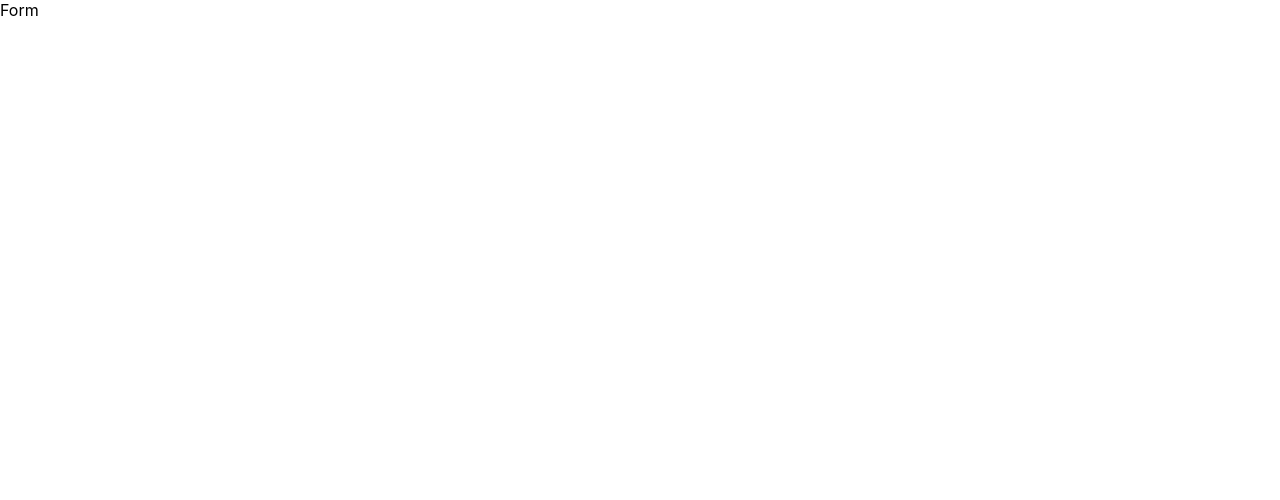
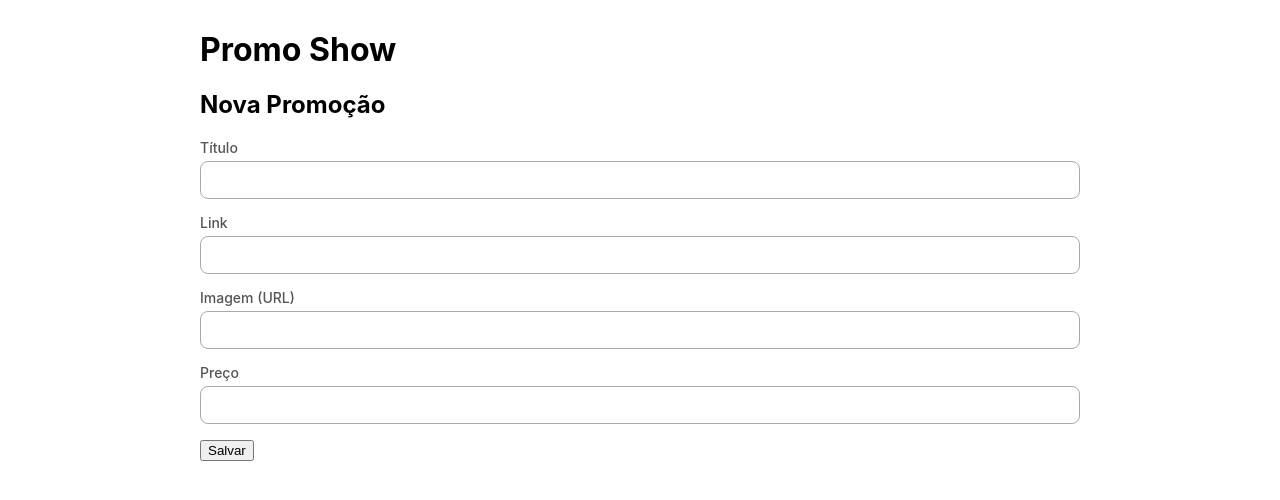
Before and after one commit to matheuspedrosoo/promo-show, a React (Create React App) app in the folder web/: page /create in a window 1280 px wide. Shown: the top 500 px of the page. Built offline with nearby package versions, Linux system fonts and the light colour scheme.

Commit message:
include Form register

```diff
--- /dev/null
+++ b/web/src/components/Promotion/Form/Form.css
@@ -0,0 +1,20 @@
+.promotion-form-group {
+  display: flex;
+  flex-direction: column;
+  margin-bottom: 15px;
+}
+
+.promotion-form-group label {
+  margin-bottom: 5px;
+  font-size: 14px;
+  font-weight: 500;
+  color: #555555;
+}
+
+.promotion-form-group input {
+  border: 1px solid #aaa;
+  border-radius: 8px;
+  background-color: #fff;
+  height: 36px;
+  padding: 0 10px;
+}
--- /dev/null
+++ b/web/src/components/Promotion/Form/Form.js
@@ -0,0 +1,67 @@
+import React, { useState } from 'react'
+import axios from 'axios'
+import { useHistory } from 'react-router-dom'
+import './Form.css'
+
+const initialValue = {
+  title: '',
+  url: '',
+  imageUrl: '',
+  price: 0,
+}
+
+const PromotionForm = () => {
+  const [values, setValues] = useState(initialValue)
+  const history = useHistory()
+
+  function onChange(ev) {
+    const { name, value } = ev.target
+    setValues({ ...values, [name]: value })
+  }
+
+  function onSubmit(ev) {
+    ev.preventDefault()
+
+    axios
+      .post('http://localhost:5000/promotions?_embed=comments', values)
+      .then(response => {
+        history.push('/')
+      })
+  }
+
+  return (
+    <div>
+      <h1>Promo Show</h1>
+      <h2>Nova Promoção</h2>
+
+      <form onSubmit={onSubmit}>
+        <div className="promotion-form-group">
+          <label htmlFor="title">Título</label>
+          <input id="title" name="title" type="text" onChange={onChange} />
+        </div>
+        <div className="promotion-form-group">
+          <label htmlFor="url">Link</label>
+          <input id="url" name="url" type="text" onChange={onChange} />
+        </div>
+        <div className="promotion-form-group">
+          <label htmlFor="imageUrl">Imagem (URL)</label>
+          <input
+            id="imageUrl"
+            name="imageUrl"
+            type="text"
+            onChange={onChange}
+          />
+        </div>
+        <div className="promotion-form-group">
+          <label htmlFor="price">Preço</label>
+          <input id="price" name="price" type="number" onChange={onChange} />
+        </div>
+        <div>
+          <button type="submit">Salvar</button>
+        </div>
+      </form>
+    </div>
+  )
+}
+
+export default PromotionForm
--- a/web/src/components/Promotion/Search/Search.js
+++ b/web/src/components/Promotion/Search/Search.js
@@ -14,7 +14,10 @@ const PromotionSearch = () => {
       params.title_like = search
     }
     axios
-      .get('http://localhost:5000/promotions?_embed=comments', { params })
+      .get(
+        'http://localhost:5000/promotions?_embed=comments&_order=desc&_sort=id',
+        { params }
+      )
       .then(response => {
         setPromotions(response.data)
       })
--- a/web/src/pages/Promotion/Form/Form.js
+++ b/web/src/pages/Promotion/Form/Form.js
@@ -1,14 +1,15 @@
 import React from 'react'
 import { useParams } from 'react-router-dom'
+import PromotionForm from 'components/Promotion/Form/Form'
+import UIContainer from 'components/UI/Container/Container'
 
 const PagesPromotionForm = () => {
   const { id } = useParams()
 
   return (
-    <div>
-      Form
-      {id && <div>id: {id} </div>}
-    </div>
+    <UIContainer>
+      <PromotionForm />
+    </UIContainer>
   )
 }
 
```
